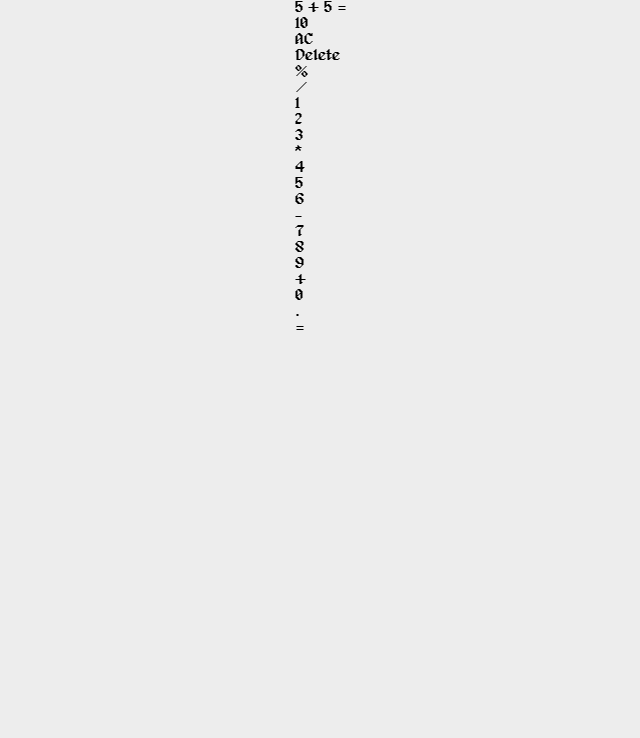
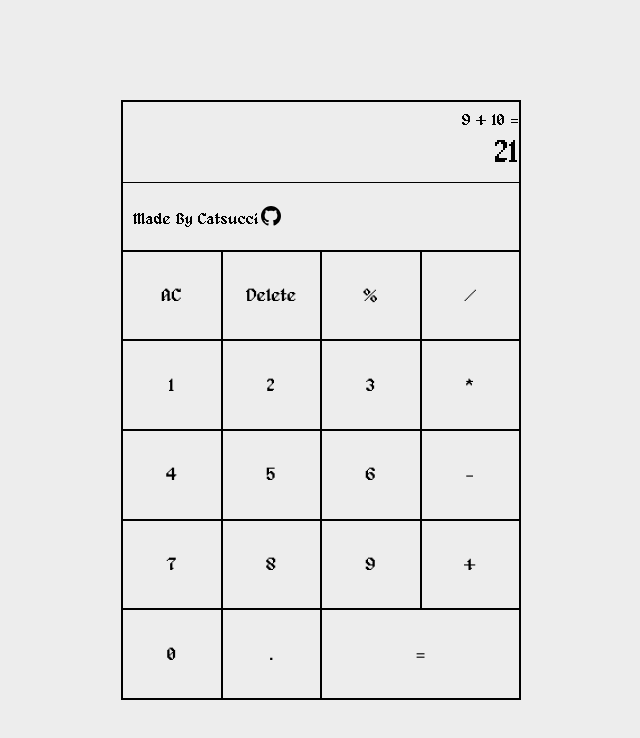
Before and after one commit to catsucci/Calculator, a plain HTML site: page index.html in a window 1280 px wide. Shown: the whole page, without its empty margins (319-959 px from the left). Drawn offline with Linux system fonts and the light colour scheme.

Commit message:
Make basic laout using flex

```diff
--- a/index.html
+++ b/index.html
@@ -1,45 +1,53 @@
 <!DOCTYPE html>
 <html lang="en">
   <head>
-    <meta charset="UTF-8">
-    <meta name="viewport" content="width=device-width, initial-scale=1.0">
+    <meta charset="UTF-8" />
+    <meta name="viewport" content="width=device-width, initial-scale=1.0" />
     <title>Calculator</title>
-    <link rel="stylesheet" href="./style.css">
+    <link rel="stylesheet" href="./style.css" />
   </head>
   <body>
     <div class="calculator-container">
       <div class="input-output-container">
         <div class="opperation-container">
-                <p class="opperation">5 + 5 = </p>
+          <p class="opperation">9 + 10 =</p>
         </div>
         <div class="input-container result-container">
-                <p class="user-input result">10</p>
+          <p class="user-input result">21</p>
+        </div>
+        <div class="copyright">
+            <span>
+                Made By <a href="https://github.com/catsucci">
+                    <span>Catsucci</span>
+                    <img src="./drawables/icons/mdi_github.svg" alt="GitHub icon">
+                </a>
+            </span>
         </div>
       </div>
 
-        <div class="button clear">AC</div>
-        <div class="button delete">Delete</div>
-        <div class="button percentage">%</div>
-        <div class="button opperator devide">/</div>
+      <div class="button clear"><span>AC</span></div>
+      <div class="button delete"><span>Delete</span></div>
+      <div class="button percentage"><span>%</span></div>
+      <div class="button opperator devide"><span>/</span></div>
 
-        <div class="button number">1</div>
-        <div class="button number">2</div>
-        <div class="button number">3</div>
-        <div class="button opperator multiply">*</div>
+      <div class="button number"><span>1</span></div>
+      <div class="button number"><span>2</span></div>
+      <div class="button number"><span>3</span></div>
+      <div class="button opperator multiply"><span>*</span></div>
 
-        <div class="button number">4</div>
-        <div class="button number">5</div>
-        <div class="button number">6</div>
-        <div class="button opperator subtraction">-</div>
+      <div class="button number"><span>4</span></div>
+      <div class="button number"><span>5</span></div>
+      <div class="button number"><span>6</span></div>
+      <div class="button opperator subtraction"><span>-</span></div>
 
-        <div class="button number">7</div>
-        <div class="button number">8</div>
-        <div class="button number">9</div>
-        <div class="button opperator addition">+</div>
+      <div class="button number"><span>7</span></div>
+      <div class="button number"><span>8</span></div>
+      <div class="button number"><span>9</span></div>
+      <div class="button opperator addition"><span>+</span></div>
 
-        <div class="button number">0</div>
-        <div class="button dot">.</div>
-        <div class="button equal">=</div>
+      <div class="button number"><span>0</span></div>
+      <div class="button dot"><span>.</span></div>
+      <div class="button equal"><span>=</span></div>
     </div>
   </body>
 </html>
--- a/style.css
+++ b/style.css
@@ -6,9 +6,9 @@
 *,
 *::before,
 *::after {
-  box-sizing: border-box;
-  margin: 0;
-  padding: 0;
+    box-sizing: border-box;
+    margin: 0;
+    padding: 0;
 }
 
 body {
@@ -18,5 +18,77 @@ body {
     flex-direction: column;
     height: 100vh;
     align-items: center;
-    justify-content: space-between;
+    justify-content: center;
 }
+
+a {
+    color: inherit;
+    text-decoration: none;
+    display: inline-flex;
+    align-items: end;
+}
+
+.calculator-container {
+    width: 400px;
+    height: 600px;
+    display: flex;
+    flex-wrap: wrap;
+    align-items: stretch;
+    justify-content: stretch;
+}
+
+div {
+    border: 1px solid black;
+}
+
+.button,
+.equal {
+    display: flex;
+    align-items: center;
+    justify-content: center;
+    font-size: 18px;
+}
+
+.input-output-container {
+    flex: 1 1 100%;
+    display: flex;
+    flex-wrap: wrap;
+    align-items: stretch;
+    justify-content: stretch;
+}
+
+.input-output-container > div {
+    flex: 1 1 100%;
+    display: flex;
+    align-items: center;
+    justify-content: flex-end;
+    border: none;
+}
+
+.input-output-container > div > p {
+
+}
+
+.button {
+    flex: 1 1 25%
+}
+
+.equal {
+    flex: 1 1 50%
+}
+
+.user-input.result {
+    font-size: 2rem;
+    margin-top: -15px;
+}
+
+.copyright {
+    flex: 1 1 100%;
+    text-align: left;
+    padding: 10px;
+    border-top: 1px solid black !important;
+}
+
+.copyright > span {
+    width: 100%;
+}
```
Lines whose indentation alone changed are shown as unchanged.
